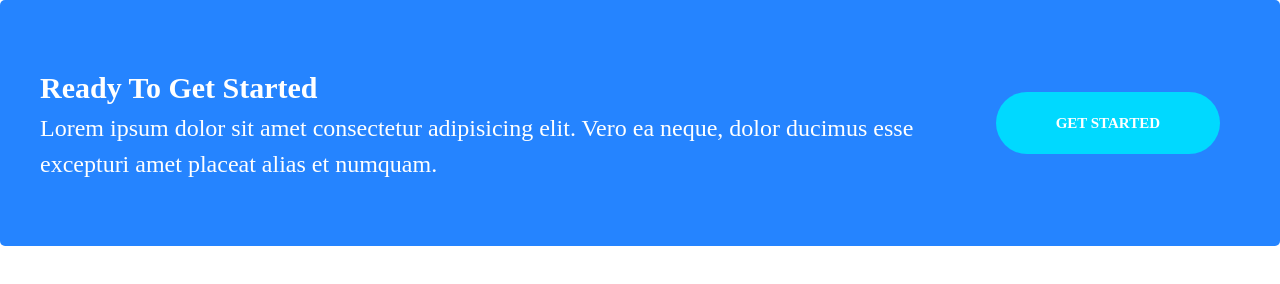
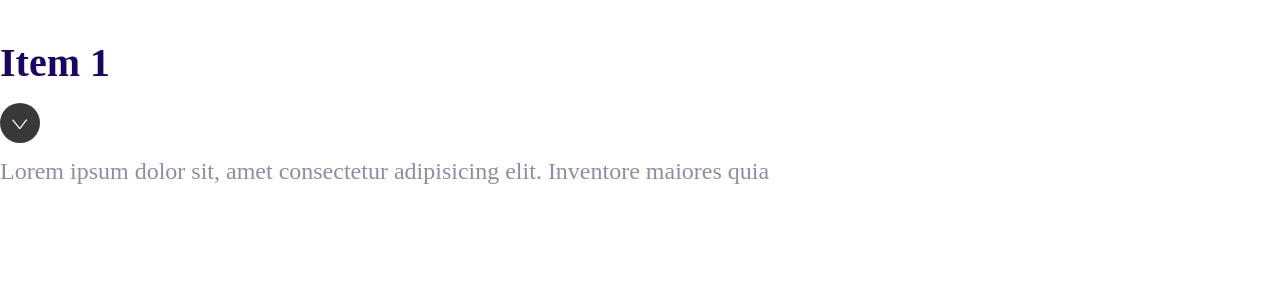
Before and after one commit to eyobderese/Moshe_HTML_and_CSS_project, a plain HTML site: page HTML/index.html in a window 1280 px wide. Drawn offline with Linux system fonts and the light colour scheme.

Commit message:
Defining Collapsible

```diff
--- a/HTML/index.html
+++ b/HTML/index.html
@@ -14,19 +14,18 @@
     <link rel="stylesheet" href="../CSS/stayle.css" />
   </head>
   <body>
-    <div class="callout callout--primery">
-      <div class="grid grid--1x2">
-        <div class="callout__content">
-          <h2 class="callout__heading">Ready To Get Started</h2>
-          <p>
-            Lorem ipsum dolor sit amet consectetur adipisicing elit. Vero ea
-            neque, dolor ducimus esse excepturi amet placeat alias et numquam.
-          </p>
-        </div>
-        <a href="#" class="btn btn--secondary btn--stretched callout__btn"
-          >Get Started</a
-        >
+    <div class="collapsible">
+      <header class="collapsible__header">
+        <h2 class="collapsible__heading">Item 1</h2>
+        <svg class="icon icon--white collapsible--chevron">
+          <use xlink:href="../images/sprite.svg#chevron"></use>
+        </svg>
+      </header>
+      <div class="collapsible__content">
+        Lorem ipsum dolor sit, amet consectetur adipisicing elit. Inventore
+        maiores quia
       </div>
     </div>
+    <script src="../js/main.js"></script>
   </body>
 </html>
```
